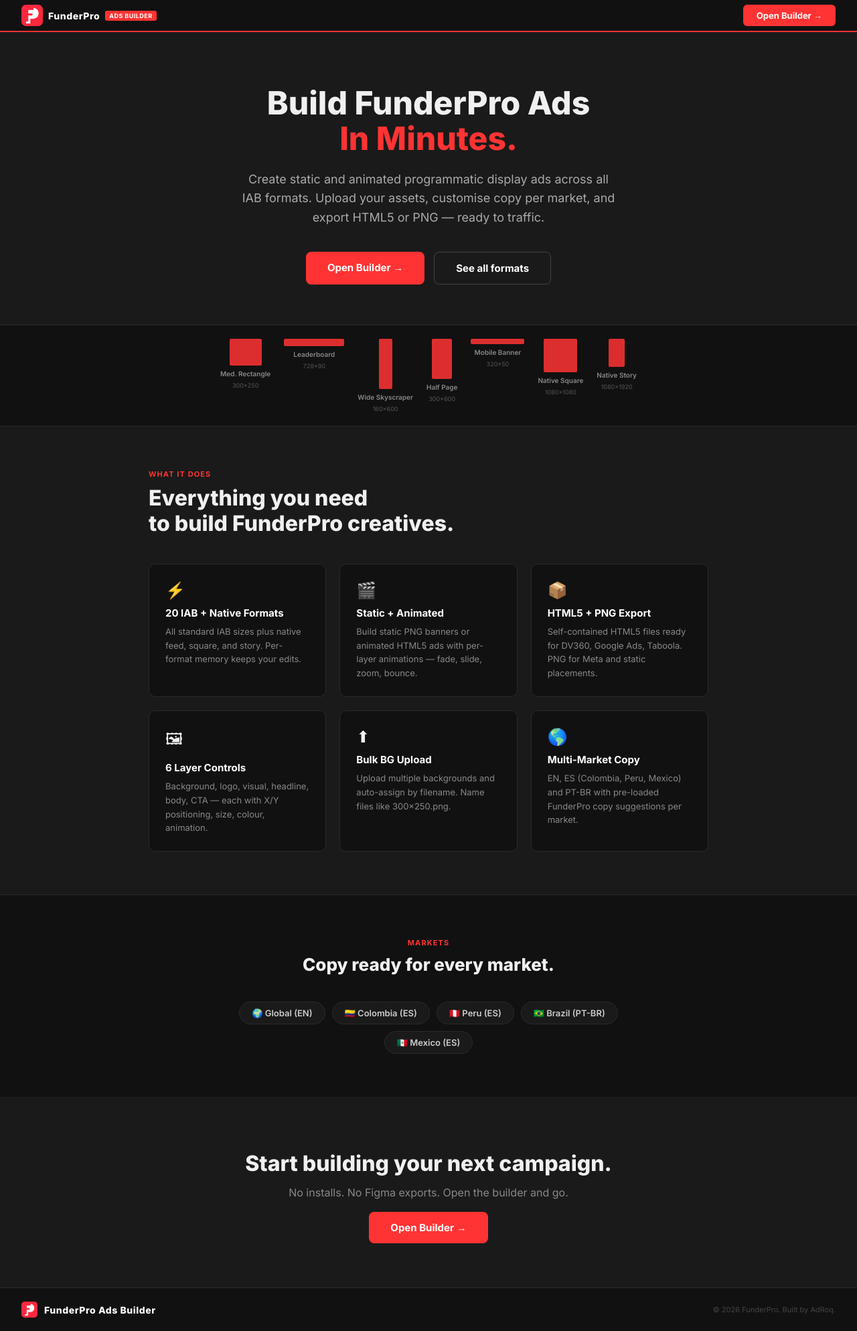
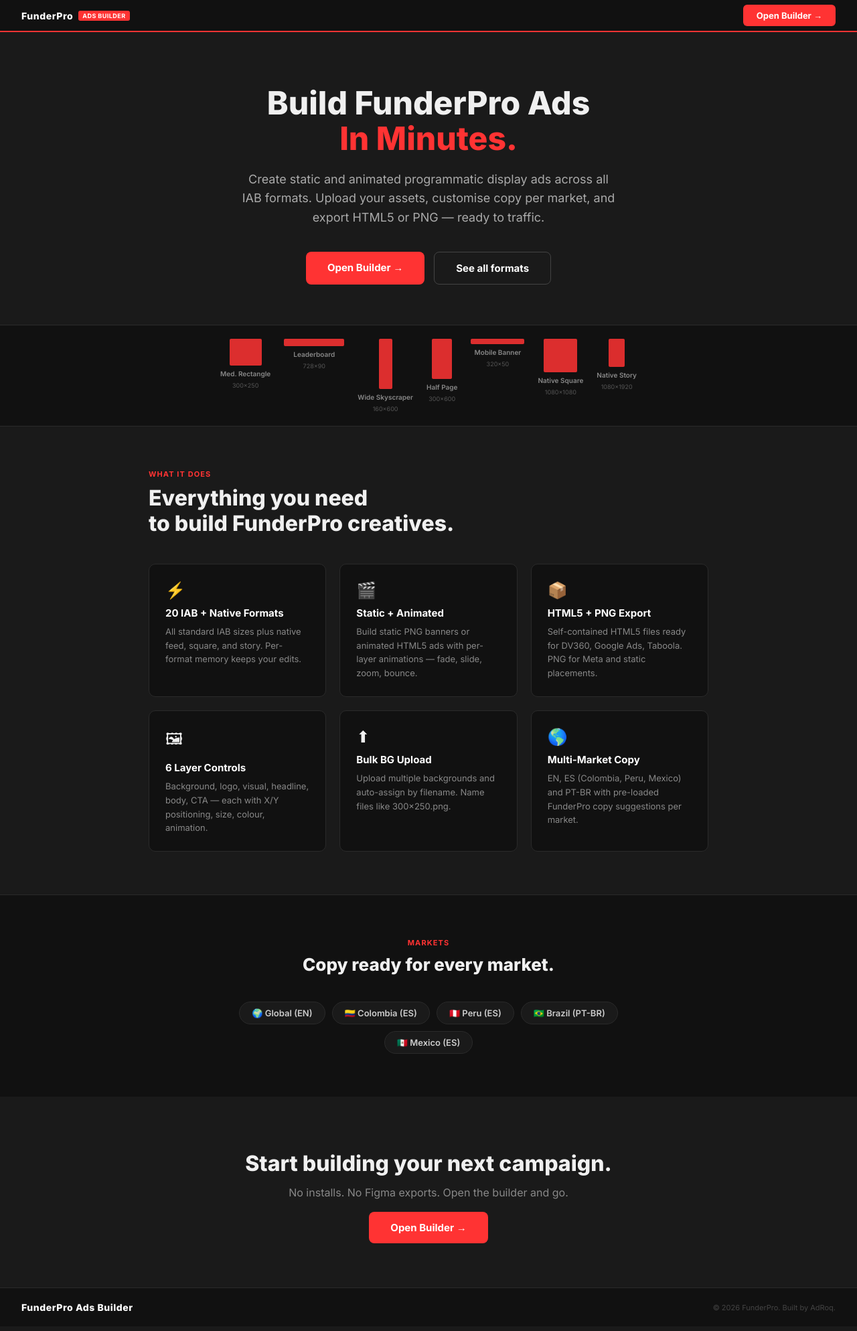
Before and after one commit to adrqbruno/funderpro-ads-builder, a plain HTML site: page index.html in a window 1280 px wide. Shown: the whole page at 67% size. Drawn offline with Linux system fonts and the light colour scheme.

Commit message:
Update index.html

```diff
--- a/index.html
+++ b/index.html
@@ -53,7 +53,6 @@
 
 <nav>
   <a href="/" class="nav-logo">
-    <img src="/Red Icon (2).png" style="width:32px;height:32px;border-radius:7px;" alt="FunderPro"/>
     <span class="nav-brand">FunderPro</span>
     <span class="nav-badge">ADS BUILDER</span>
   </a>
@@ -116,7 +115,6 @@
 </section>
 
 <footer>
-  <img src="/Red Icon (2).png" style="width:24px;height:24px;border-radius:5px;" alt="FunderPro"/>
   <span class="nav-brand">FunderPro Ads Builder</span>
   <div class="spacer"></div>
   <span class="footer-copy">© 2026 FunderPro. Built by AdRoq.</span>
```
